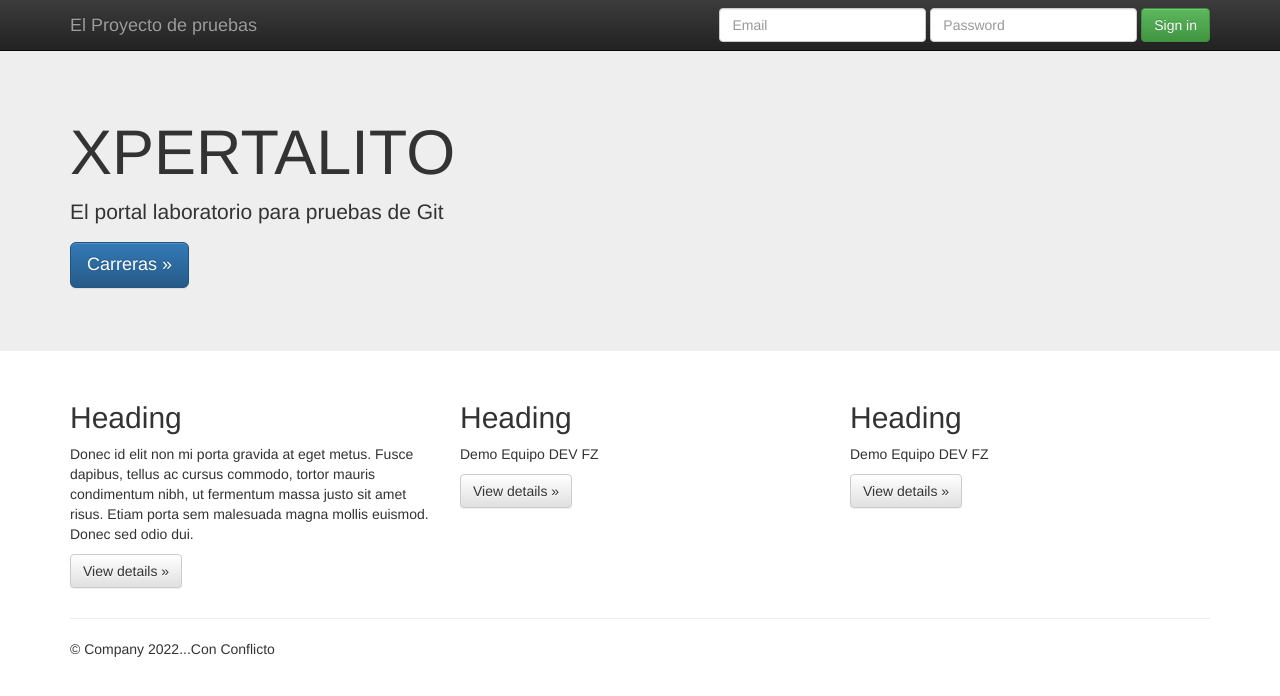
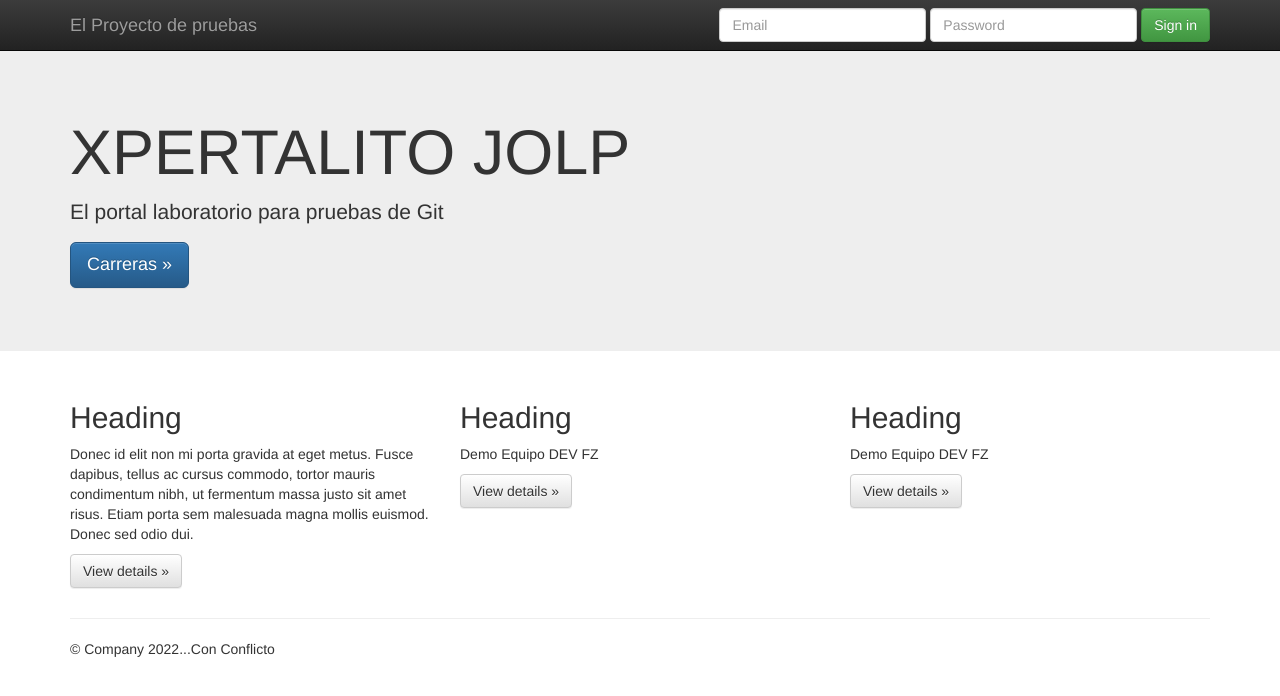
Before and after one commit to XPERTAL-Global-Services/DemoGit, a plain HTML site: page index.html in a window 1280 px wide. Drawn offline with nearby package versions, Linux system fonts and the light colour scheme.

Commit message:
Prueba OL

```diff
--- a/index.html
+++ b/index.html
@@ -55,7 +55,7 @@
     <!-- Main jumbotron for a primary marketing message or call to action -->
     <div class="jumbotron">
       <div class="container">
-        <h1>XPERTALITO</h1>
+        <h1>XPERTALITO JOLP</h1>
         <p>El portal laboratorio para pruebas de Git</p>
         <p><a class="btn btn-primary btn-lg" href="https://careers.femsa.com/XPERTAL/go/XPERTAL_es/4527919/" target="_blank" role="button">Carreras &raquo;</a></p>
       </div>
```
